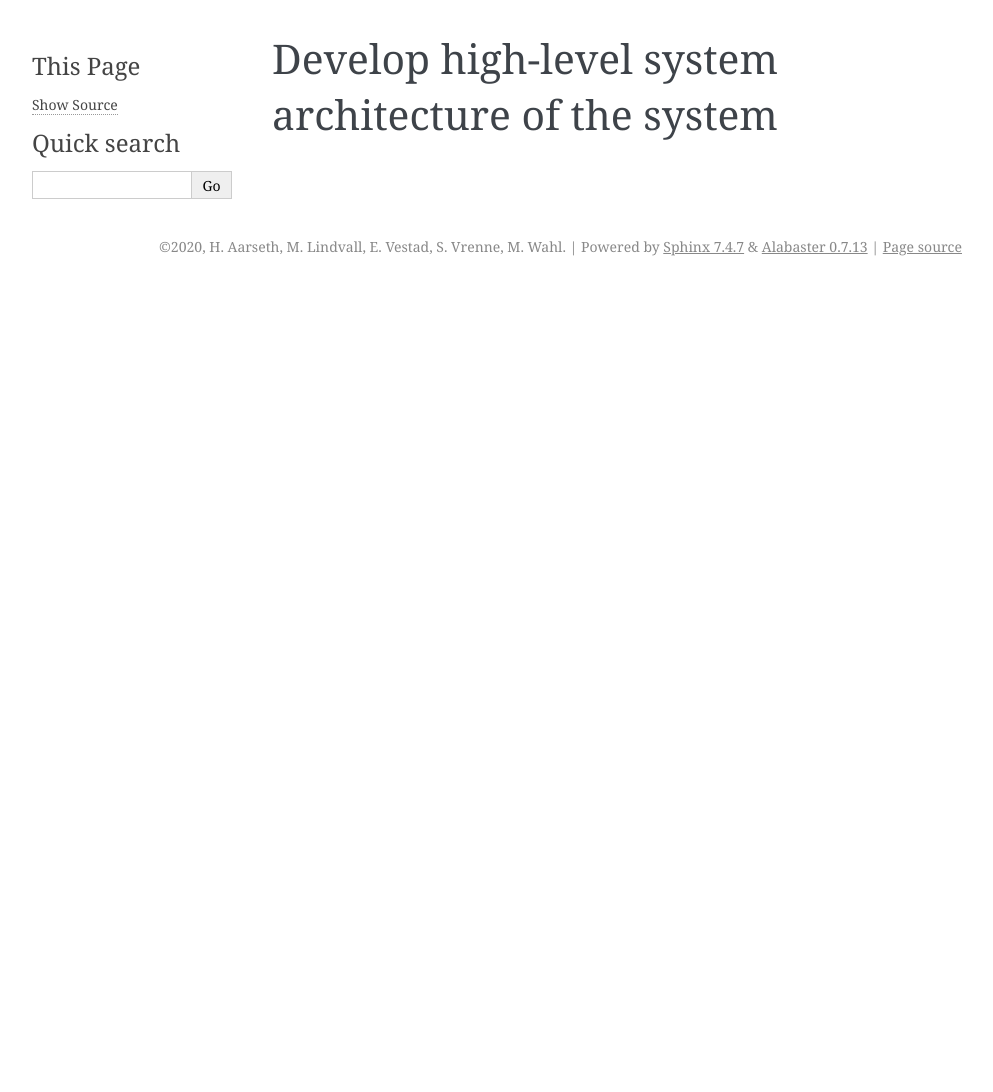
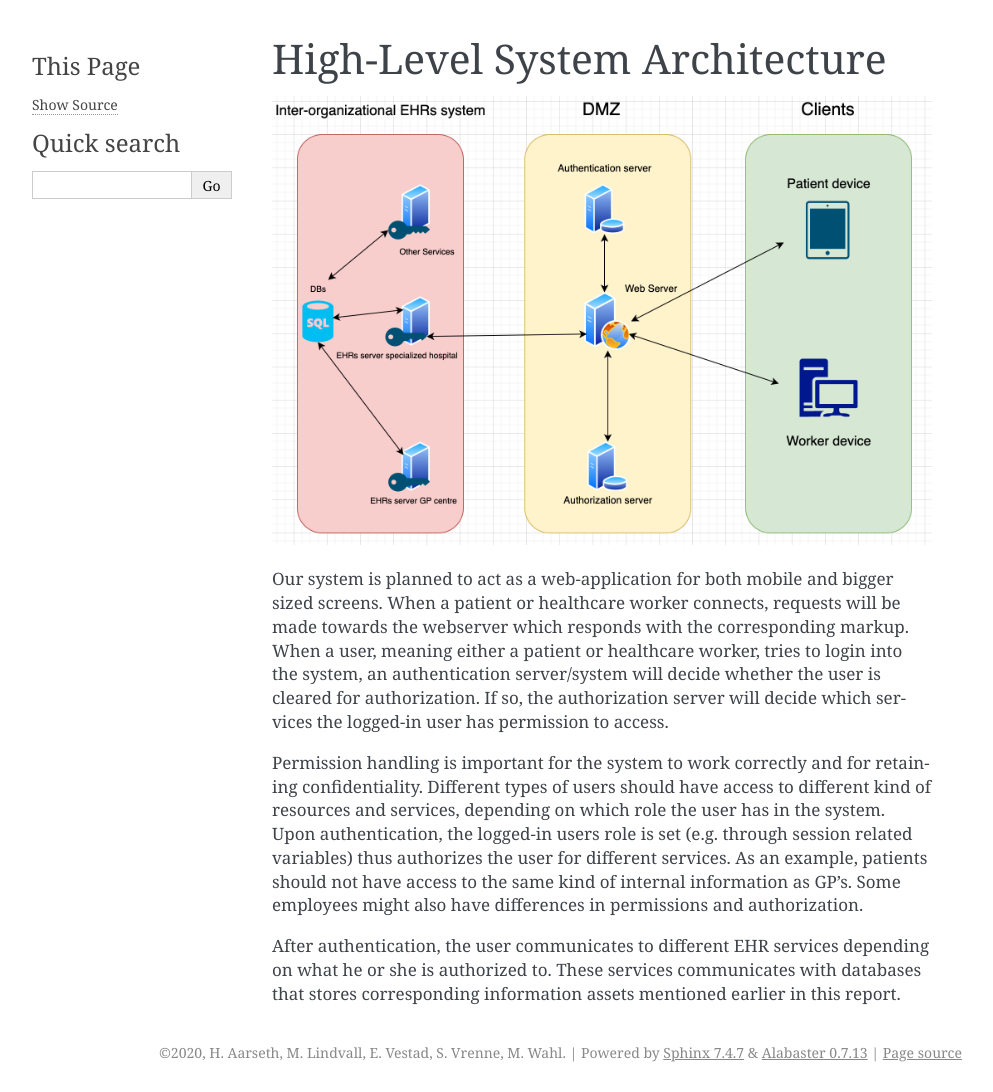
Before and after one commit to SteinarVrenne/school_imt3501, a Sphinx documentation site: the page built from Task 1/source/pages/03c_Sys_Architecture.rst, in a window 1280 px wide. Shown: the whole page, without its empty margins (148-1141 px from the left). Built offline with Sphinx 7.4.7, drawn with Linux system fonts in a browser that asks for light colours; before the commit the page ends 900 px from its top, so only the background shows below that.

Commit message:
Intro til high-level arkitektur + foreløpig modell

```diff
--- a/Task 1/source/pages/03c_Sys_Architecture.rst
+++ b/Task 1/source/pages/03c_Sys_Architecture.rst
@@ -1,2 +1,21 @@
-Develop high-level system architecture of the system
-----------------------------------------------------
+High-Level System Architecture
+==============================
+
+.. image:: ../images/architecture-test.png
+
+Our system is planned to act as a web-application for both mobile and bigger sized screens.
+When a patient or healthcare worker connects, requests will be made towards the webserver
+which responds with the corresponding markup. When a user, meaning either a patient or healthcare worker,
+tries to login into the system, an authentication server/system will decide whether the user is cleared for authorization.
+If so, the authorization server will decide which services the logged-in user has permission to access.
+
+Permission handling is important for the system to work correctly and for retaining confidentiality.
+Different types of users should have access to different kind of resources and services,
+depending on which role the user has in the system. Upon authentication, the logged-in users role
+is set (e.g. through session related variables) thus authorizes the user for different services.
+As an example, patients should not have access to the same kind of internal information as GP's.
+Some employees might also have differences in permissions and authorization.
+
+After authentication, the user communicates to different EHR services depending on what
+he or she is authorized to. These services communicates with databases that stores corresponding
+information assets mentioned earlier in this report.
```
Also changed, not shown: Task 1/source/images/architecture-test.png (added).
